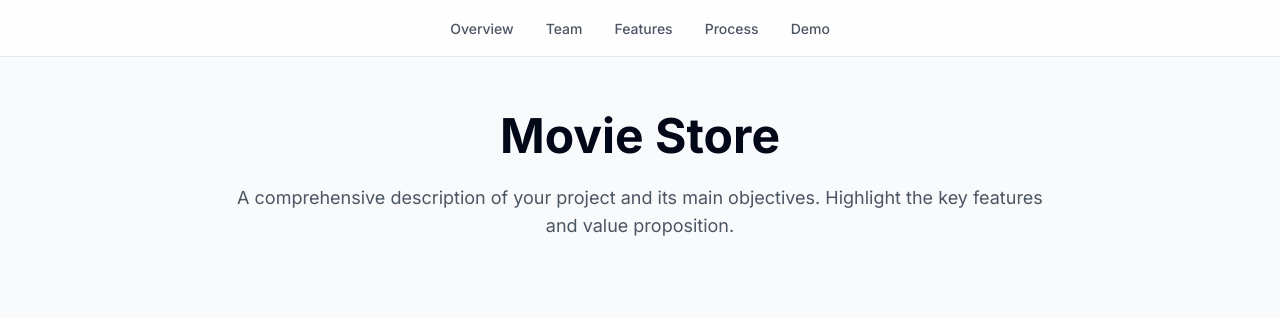
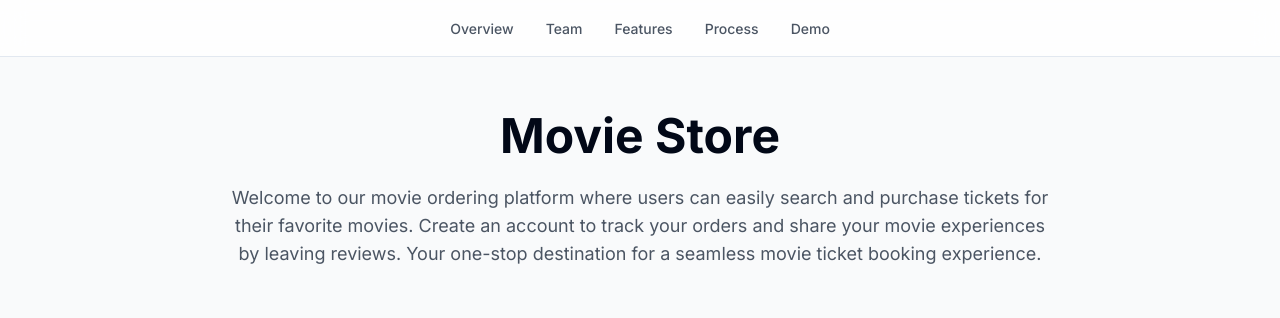
Before and after one commit to cyrusyong/team-website, a React (Vite) app: page / in a window 1280 px wide. Shown: the top 318 px of the page. Built offline with nearby package versions, Linux system fonts and the light colour scheme.

Commit message:
Update Movie Store description
The description under the Movie Store title has been updated to reflect the website's core functionality: searching and purchasing movie tickets, order tracking via user accounts, and optional movie reviews.

```diff
--- a/src/pages/Index.tsx
+++ b/src/pages/Index.tsx
@@ -53,7 +53,7 @@ const Index = () => {
             transition={{ duration: 0.6, delay: 0.2 }}
             className="text-lg text-gray-600 mb-8"
           >
-            A comprehensive description of your project and its main objectives. Highlight the key features and value proposition.
+            Welcome to our movie ordering platform where users can easily search and purchase tickets for their favorite movies. Create an account to track your orders and share your movie experiences by leaving reviews. Your one-stop destination for a seamless movie ticket booking experience.
           </motion.p>
         </div>
       </section>
```
